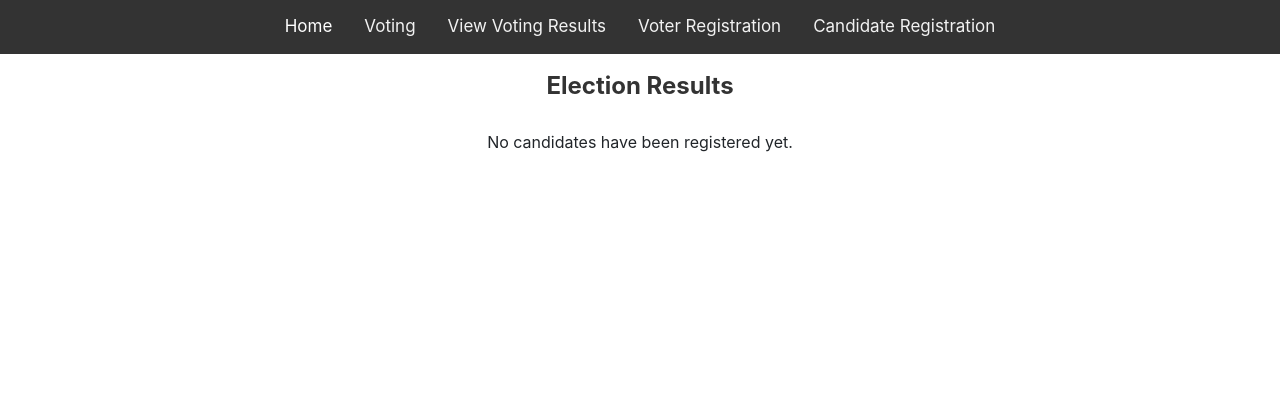
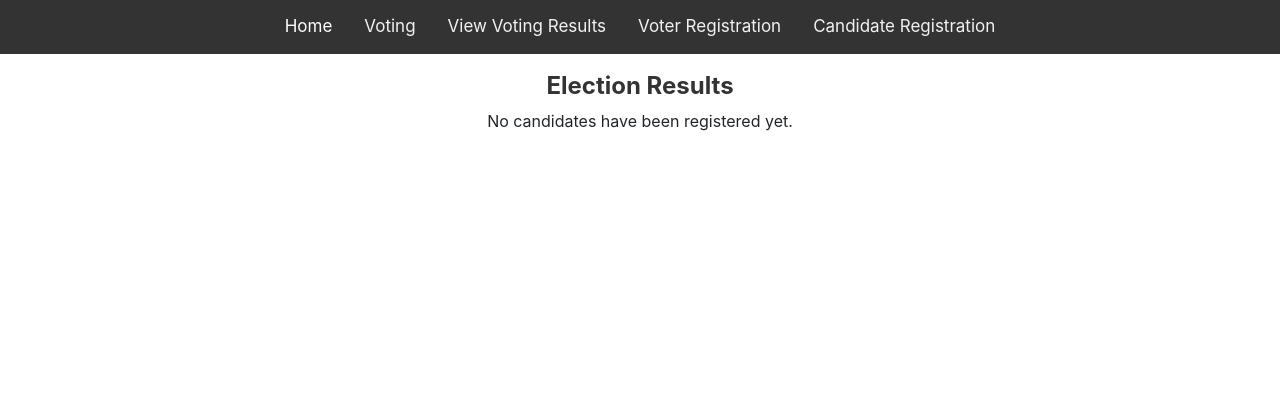
Before and after one commit to kvardaan/ML-Based-Voting-System, a Flask app: page /voting_results in a window 1280 px wide. Shown: the top 420 px of the page. Run offline with Flask 3, Linux system fonts and the light colour scheme; data that the repository does not hold is empty; some libraries are stand-ins or nearby versions.

Commit message:
Minor UX Change

```diff
--- a/static/index.css
+++ b/static/index.css
@@ -272,5 +272,4 @@ li {
 
 .dashboard p {
     text-align: center;
-    margin-top: 2.5%;
 }
```
